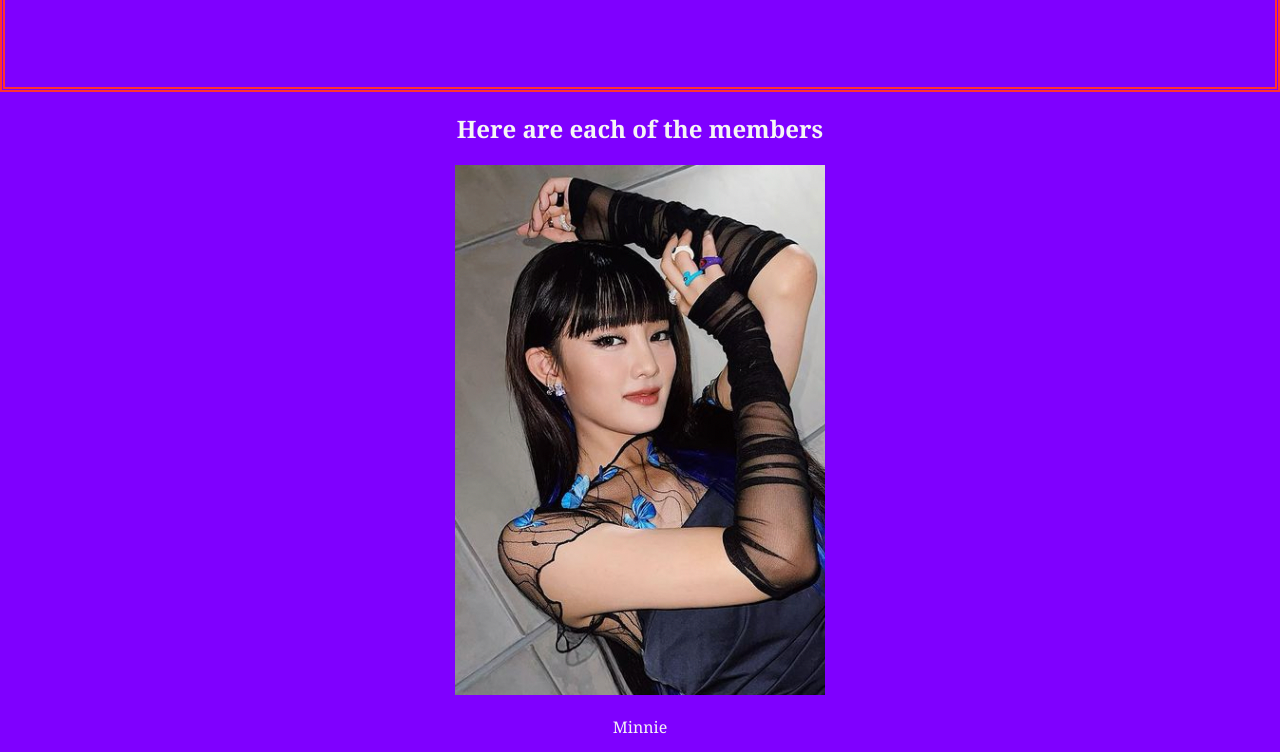
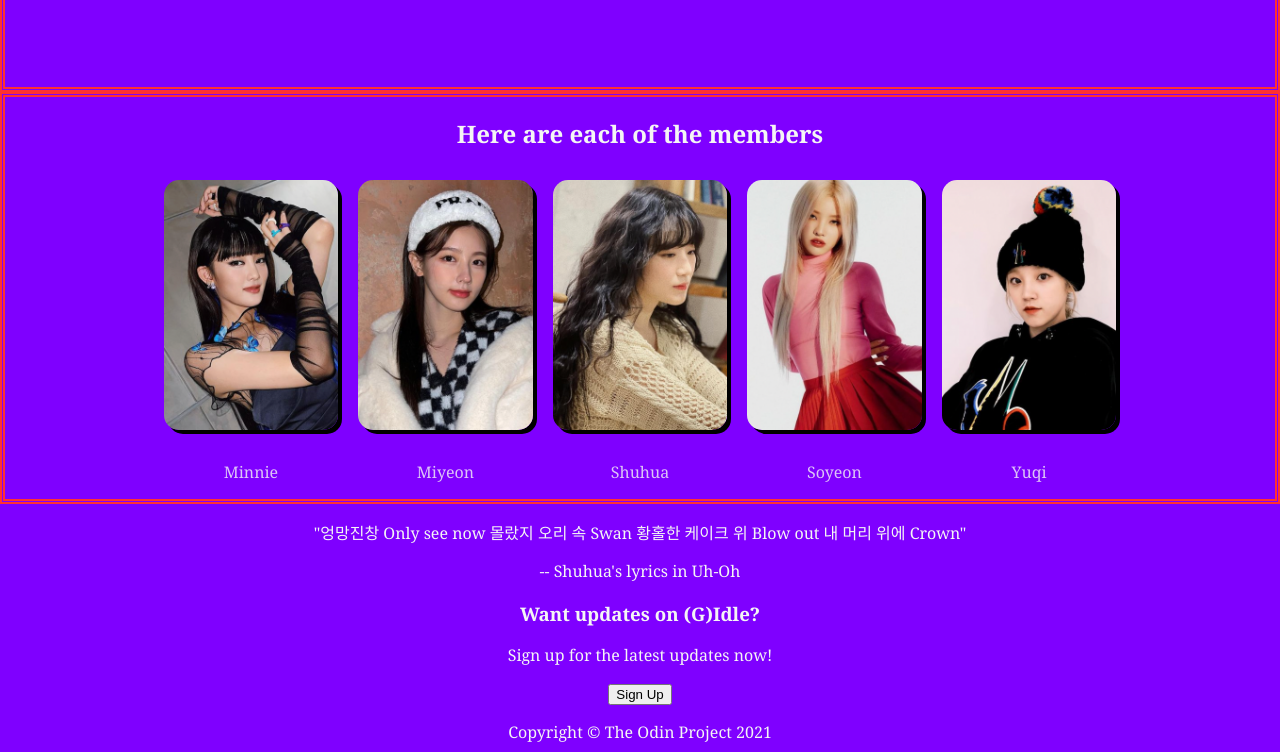
Before and after one commit to dzhengg98/Landing_Page, a plain HTML site: page index.html in a window 1280 px wide. Shown: the part 524-1276 px from the top of the page. Drawn offline with Linux system fonts and the light colour scheme.

Commit message:
started working on the content section

```diff
--- a/style.css
+++ b/style.css
@@ -96,4 +96,30 @@ h1 {
 .all_members_pic {
   width: 500px;
   height: auto;
+  box-shadow: 4px 4px black;
+  border-radius: 15px;
 }
+
+.content {
+  align-items: center;
+  border: 5px double #FF3131;
+}
+
+.info {
+  display: flex;
+  justify-content: center;
+  align-items: flex-end;
+  flex-wrap: wrap;
+}
+
+.info img {
+  width: auto;
+  height: 250px;
+  border-radius: 15px;
+  margin: 10px;
+  box-shadow: 4px 4px black;
+}
+
+.info p {
+  opacity: 0.8;
+}
```
